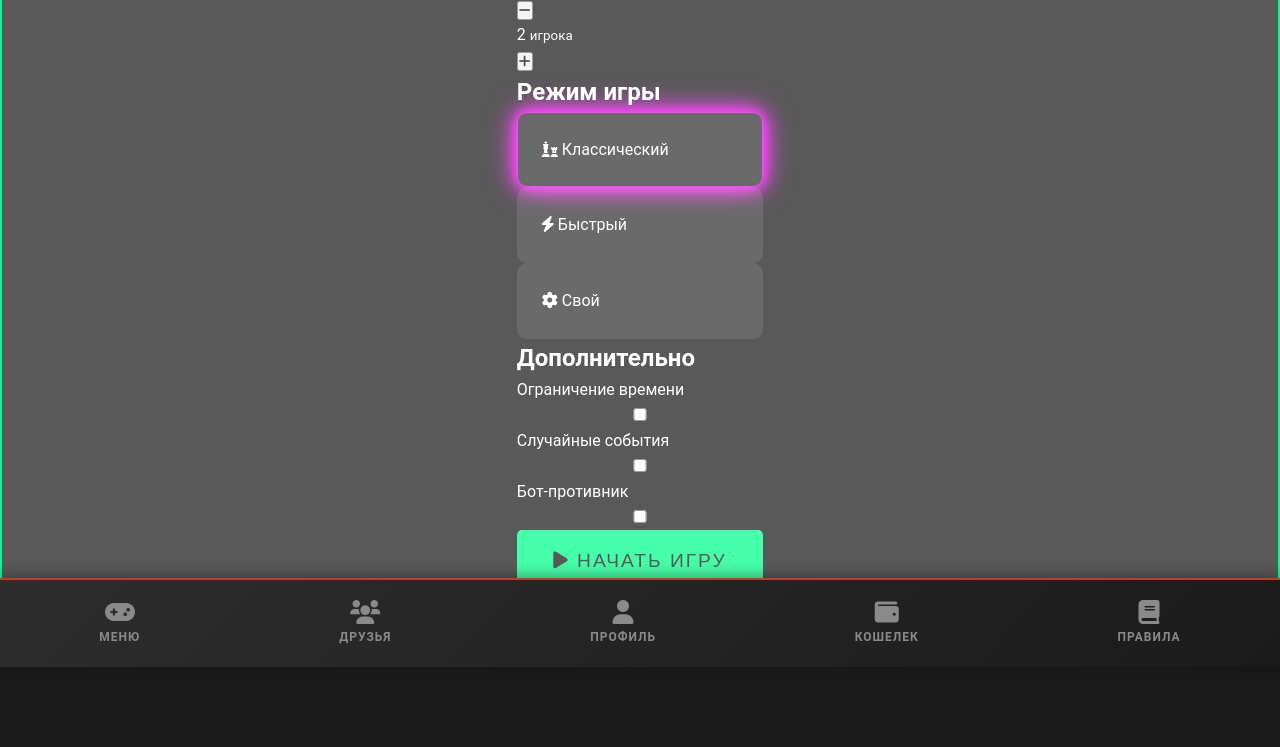
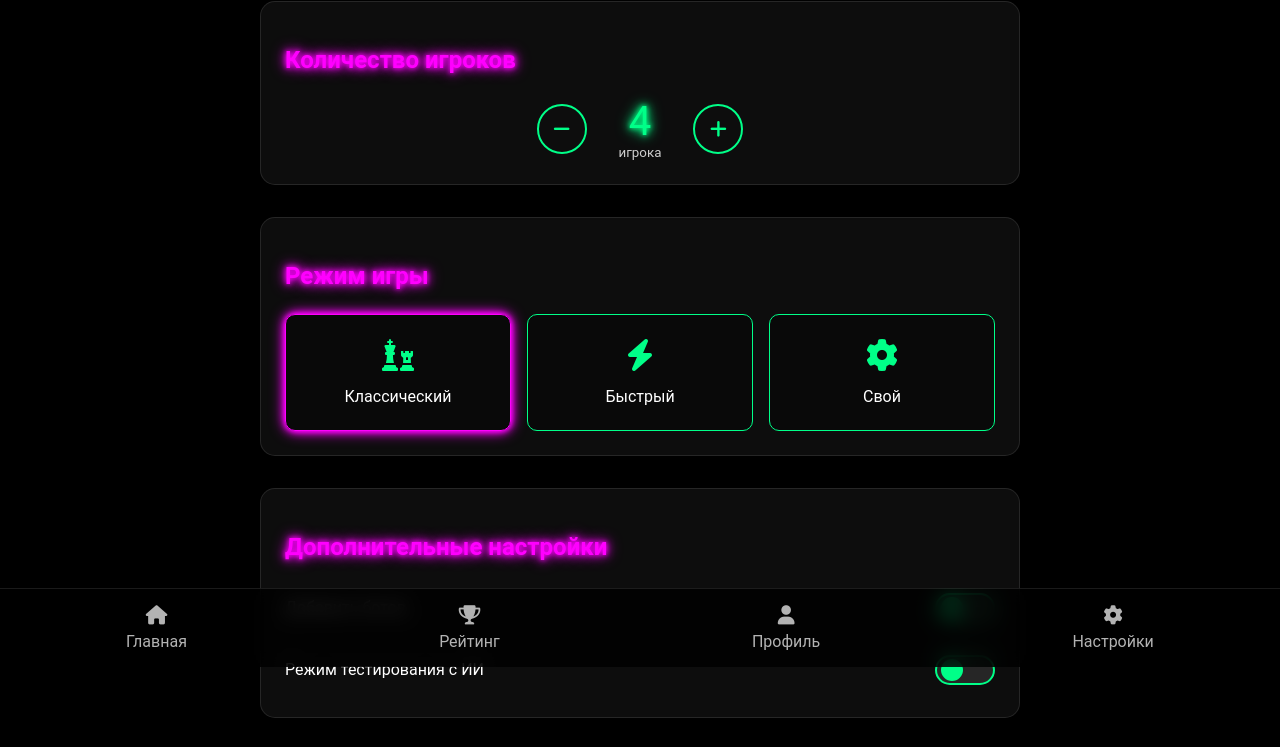
Before and after one commit to GaryFid/G_prd, a website: page public/game-setup.html in a window 1280 px wide. Shown: the part 133-880 px from the top of the page. Before the commit the page ends 800 px from the top, so only its background shows below. Drawn offline with Linux system fonts and the light colour scheme; a script that the page names is missing.

Commit message:
Обновлен дизайн сы

```diff
--- a/public/css/game-setup.css
+++ b/public/css/game-setup.css
@@ -2,23 +2,23 @@
     /* Основные цвета */
     --primary-color: #00ff88;
     --secondary-color: #ff00ff;
-    --background-color: #1a1a1a;
-    --card-bg: rgba(255, 255, 255, 0.1);
+    --background-color: #000000;
+    --card-bg: rgba(255, 255, 255, 0.05);
     --text-color: #ffffff;
 
     /* Неоновые тени */
-    --neon-primary: 0 0 10px var(--primary-color),
-                   0 0 20px var(--primary-color),
-                   0 0 30px var(--primary-color);
-    --neon-secondary: 0 0 10px var(--secondary-color),
-                     0 0 20px var(--secondary-color),
-                     0 0 30px var(--secondary-color);
+    --neon-primary: 0 0 5px var(--primary-color),
+                   0 0 10px var(--primary-color),
+                   0 0 15px var(--primary-color);
+    --neon-secondary: 0 0 5px var(--secondary-color),
+                     0 0 10px var(--secondary-color),
+                     0 0 15px var(--secondary-color);
 }
 
 /* Основные стили */
 body {
     margin: 0;
-    padding: 20px;
+    padding: 0;
     min-height: 100vh;
     background: var(--background-color);
     color: var(--text-color);
@@ -28,10 +28,17 @@ body {
     align-items: center;
 }
 
-/* Заголовок */
-.title {
+.container {
+    width: 100%;
+    max-width: 800px;
+    padding: 20px;
+    box-sizing: border-box;
+}
+
+/* Заголовки */
+.section-title {
     font-size: 2.5em;
-    margin-bottom: 1.5em;
+    margin-bottom: 1em;
     text-align: center;
     text-transform: uppercase;
     letter-spacing: 3px;
@@ -40,71 +47,99 @@ body {
     animation: glow 1.5s ease-in-out infinite alternate;
 }
 
-/* Контейнер настроек */
-.settings-container {
-    width: 100%;
-    max-width: 600px;
-    padding: 2em;
+.section-subtitle {
+    font-size: 1.5em;
+    color: var(--secondary-color);
+    text-shadow: var(--neon-secondary);
+    margin-bottom: 1em;
+}
+
+/* Секции настройки */
+.setup-section {
+    margin-bottom: 2em;
+    padding: 1.5em;
     background: var(--card-bg);
     border-radius: 15px;
+    border: 1px solid rgba(255, 255, 255, 0.1);
     backdrop-filter: blur(10px);
-    box-shadow: 0 8px 32px rgba(0, 0, 0, 0.3);
 }
 
-/* Секция выбора количества игроков */
-.player-count-section {
+/* Количество игроков */
+.player-count {
     display: flex;
     align-items: center;
     justify-content: center;
-    margin-bottom: 2em;
-    gap: 1em;
+    gap: 2em;
 }
 
-.player-count-btn {
+.btn-circle {
+    width: 50px;
+    height: 50px;
+    border-radius: 50%;
+    border: 2px solid var(--primary-color);
     background: transparent;
-    border: 2px solid var(--primary-color);
     color: var(--primary-color);
-    width: 40px;
-    height: 40px;
-    border-radius: 50%;
-    font-size: 1.5em;
+    font-size: 1.2em;
     cursor: pointer;
     transition: all 0.3s ease;
+    display: flex;
+    align-items: center;
+    justify-content: center;
 }
 
-.player-count-btn:hover {
+.btn-circle:hover {
     background: var(--primary-color);
     color: var(--background-color);
     box-shadow: var(--neon-primary);
 }
 
-.player-count-display {
-    font-size: 2em;
-    margin: 0 1em;
+.count-display {
+    text-align: center;
+}
+
+.count-display span {
+    font-size: 2.5em;
     color: var(--primary-color);
     text-shadow: var(--neon-primary);
 }
 
-/* Карточки режимов игры */
-.mode-cards {
+.count-display small {
+    display: block;
+    color: var(--text-color);
+    opacity: 0.8;
+}
+
+/* Режимы игры */
+.game-modes {
     display: grid;
-    grid-template-columns: repeat(auto-fit, minmax(250px, 1fr));
-    gap: 1.5em;
-    margin-bottom: 2em;
+    grid-template-columns: repeat(auto-fit, minmax(200px, 1fr));
+    gap: 1em;
 }
 
 .mode-card {
     padding: 1.5em;
-    background: var(--card-bg);
+    text-align: center;
+    background: rgba(0, 0, 0, 0.3);
+    border: 1px solid var(--primary-color);
     border-radius: 10px;
-    border: 1px solid transparent;
     cursor: pointer;
     transition: all 0.3s ease;
 }
 
+.mode-card i {
+    font-size: 2em;
+    margin-bottom: 0.5em;
+    color: var(--primary-color);
+}
+
+.mode-card span {
+    display: block;
+    color: var(--text-color);
+}
+
 .mode-card:hover {
-    border-color: var(--primary-color);
     box-shadow: var(--neon-primary);
+    transform: translateY(-2px);
 }
 
 .mode-card.active {
@@ -112,30 +147,36 @@ body {
     box-shadow: var(--neon-secondary);
 }
 
-.mode-card h3 {
-    margin: 0 0 0.5em;
-    color: var(--secondary-color);
+/* Настройки */
+.settings-list {
+    display: flex;
+    flex-direction: column;
+    gap: 1em;
+}
+
+.setting-item {
+    display: flex;
+    justify-content: space-between;
+    align-items: center;
+    padding: 0.5em 0;
+}
+
+.setting-label {
+    display: flex;
+    justify-content: space-between;
+    align-items: center;
+    width: 100%;
+    cursor: pointer;
 }
 
 /* Переключатели */
-.toggle-section {
-    margin-bottom: 2em;
+.toggle {
+    position: relative;
+    width: 60px;
+    height: 30px;
 }
 
-.toggle-container {
-    display: flex;
-    align-items: center;
-    margin: 1em 0;
-}
-
-.toggle-switch {
-    position: relative;
-    width: 60px;
-    height: 34px;
-    margin-right: 1em;
-}
-
-.toggle-switch input {
+.toggle input {
     opacity: 0;
     width: 0;
     height: 0;
@@ -148,17 +189,17 @@ body {
     left: 0;
     right: 0;
     bottom: 0;
-    background-color: var(--card-bg);
+    background-color: rgba(255, 255, 255, 0.1);
     transition: .4s;
-    border-radius: 34px;
+    border-radius: 30px;
     border: 2px solid var(--primary-color);
 }
 
 .toggle-slider:before {
     position: absolute;
     content: "";
-    height: 26px;
-    width: 26px;
+    height: 22px;
+    width: 22px;
     left: 4px;
     bottom: 2px;
     background-color: var(--primary-color);
@@ -171,7 +212,7 @@ input:checked + .toggle-slider {
 }
 
 input:checked + .toggle-slider:before {
-    transform: translateX(26px);
+    transform: translateX(30px);
     background-color: var(--background-color);
 }
 
@@ -182,17 +223,57 @@ input:checked + .toggle-slider:before {
     font-size: 1.2em;
     text-transform: uppercase;
     letter-spacing: 2px;
-    background: var(--primary-color);
-    color: var(--background-color);
-    border: none;
+    background: transparent;
+    color: var(--primary-color);
+    border: 2px solid var(--primary-color);
     border-radius: 5px;
     cursor: pointer;
     transition: all 0.3s ease;
+    margin-bottom: 2em;
 }
 
 .start-game-btn:hover {
+    background: var(--primary-color);
+    color: var(--background-color);
     box-shadow: var(--neon-primary);
-    transform: translateY(-2px);
+}
+
+.start-game-btn i {
+    margin-right: 0.5em;
+}
+
+/* Нижняя навигация */
+.bottom-nav {
+    position: fixed;
+    bottom: 0;
+    left: 0;
+    right: 0;
+    background: rgba(0, 0, 0, 0.8);
+    backdrop-filter: blur(10px);
+    display: flex;
+    justify-content: space-around;
+    padding: 1em 0;
+    border-top: 1px solid rgba(255, 255, 255, 0.1);
+}
+
+.nav-item {
+    color: var(--text-color);
+    text-decoration: none;
+    display: flex;
+    flex-direction: column;
+    align-items: center;
+    gap: 0.5em;
+    opacity: 0.7;
+    transition: all 0.3s ease;
+}
+
+.nav-item:hover {
+    opacity: 1;
+    color: var(--primary-color);
+}
+
+.nav-item i {
+    font-size: 1.2em;
 }
 
 /* Анимация свечения */
@@ -207,16 +288,24 @@ input:checked + .toggle-slider:before {
 
 /* Адаптивность */
 @media (max-width: 768px) {
-    .settings-container {
-        padding: 1em;
+    .container {
+        padding: 10px;
     }
 
-    .title {
+    .section-title {
         font-size: 2em;
     }
 
-    .mode-cards {
+    .game-modes {
         grid-template-columns: 1fr;
+    }
+
+    .bottom-nav {
+        padding: 0.5em 0;
+    }
+
+    .nav-item span {
+        font-size: 0.8em;
     }
 }
 
@@ -224,6 +313,6 @@ input:checked + .toggle-slider:before {
 .telegram-app {
     --primary-color: var(--tg-theme-button-color, #00ff88);
     --secondary-color: var(--tg-theme-secondary-bg-color, #ff00ff);
-    --background-color: var(--tg-theme-bg-color, #1a1a1a);
+    --background-color: var(--tg-theme-bg-color, #000000);
     --text-color: var(--tg-theme-text-color, #ffffff);
 }
--- a/public/game-setup.html
+++ b/public/game-setup.html
@@ -5,13 +5,11 @@
     <meta name="viewport" content="width=device-width, initial-scale=1.0">
     <title>P.I.D.R. - Настройка игры</title>
     <link rel="stylesheet" href="https://cdnjs.cloudflare.com/ajax/libs/font-awesome/6.0.0/css/all.min.css">
-    <link rel="stylesheet" href="css/style.css">
     <link rel="stylesheet" href="css/game-setup.css">
     <script src="https://telegram.org/js/telegram-web-app.js"></script>
 </head>
-<body>
+<body class="telegram-app">
     <div class="container">
-        <!-- Заголовок -->
         <h1 class="section-title">Настройка игры</h1>
 
         <!-- Количество игроков -->
@@ -22,7 +20,7 @@
                     <i class="fas fa-minus"></i>
                 </button>
                 <div class="count-display">
-                    <span id="playerCount">2</span>
+                    <span id="playerCount">4</span>
                     <small>игрока</small>
                 </div>
                 <button class="btn-circle" onclick="incrementPlayers()">
@@ -31,19 +29,19 @@
             </div>
         </div>
 
-        <!-- Режим игры -->
+        <!-- Режимы игры -->
         <div class="setup-section">
             <h2 class="section-subtitle">Режим игры</h2>
             <div class="game-modes">
-                <div class="mode-card active" data-mode="classic">
+                <div class="mode-card active" onclick="selectMode('classic')">
                     <i class="fas fa-chess"></i>
                     <span>Классический</span>
                 </div>
-                <div class="mode-card" data-mode="quick">
+                <div class="mode-card" onclick="selectMode('quick')">
                     <i class="fas fa-bolt"></i>
                     <span>Быстрый</span>
                 </div>
-                <div class="mode-card" data-mode="custom">
+                <div class="mode-card" onclick="selectMode('custom')">
                     <i class="fas fa-cog"></i>
                     <span>Свой</span>
                 </div>
@@ -52,31 +50,22 @@
 
         <!-- Дополнительные настройки -->
         <div class="setup-section">
-            <h2 class="section-subtitle">Дополнительно</h2>
+            <h2 class="section-subtitle">Дополнительные настройки</h2>
             <div class="settings-list">
                 <div class="setting-item">
                     <label class="setting-label">
-                        <span>Ограничение времени</span>
+                        <span>Добавить ботов</span>
                         <div class="toggle">
-                            <input type="checkbox" id="timeLimit">
+                            <input type="checkbox" id="aiOpponent">
                             <span class="toggle-slider"></span>
                         </div>
                     </label>
                 </div>
                 <div class="setting-item">
                     <label class="setting-label">
-                        <span>Случайные события</span>
+                        <span>Режим тестирования с ИИ</span>
                         <div class="toggle">
-                            <input type="checkbox" id="randomEvents">
-                            <span class="toggle-slider"></span>
-                        </div>
-                    </label>
-                </div>
-                <div class="setting-item">
-                    <label class="setting-label">
-                        <span>Бот-противник</span>
-                        <div class="toggle">
-                            <input type="checkbox" id="aiOpponent">
+                            <input type="checkbox" id="testMode">
                             <span class="toggle-slider"></span>
                         </div>
                     </label>
@@ -85,33 +74,35 @@
         </div>
 
         <!-- Кнопка начала игры -->
-        <button class="btn start-game-btn" onclick="startGame()">
+        <button class="start-game-btn" onclick="startGame()">
             <i class="fas fa-play"></i>
             Начать игру
+        </button>
+
+        <!-- Кнопка правил -->
+        <button class="start-game-btn" onclick="showRules()">
+            <i class="fas fa-book"></i>
+            Правила игры
         </button>
     </div>
 
     <!-- Нижняя навигация -->
     <nav class="bottom-nav">
         <a href="index.html" class="nav-item">
-            <i class="fas fa-gamepad"></i>
-            <span>Меню</span>
+            <i class="fas fa-home"></i>
+            <span>Главная</span>
         </a>
         <a href="#" class="nav-item">
-            <i class="fas fa-users"></i>
-            <span>Друзья</span>
+            <i class="fas fa-trophy"></i>
+            <span>Рейтинг</span>
         </a>
         <a href="profile.html" class="nav-item">
             <i class="fas fa-user"></i>
             <span>Профиль</span>
         </a>
-        <a href="shop.html" class="nav-item">
-            <i class="fas fa-wallet"></i>
-            <span>Кошелек</span>
-        </a>
         <a href="#" class="nav-item">
-            <i class="fas fa-book"></i>
-            <span>Правила</span>
+            <i class="fas fa-cog"></i>
+            <span>Настройки</span>
         </a>
     </nav>
 
```
